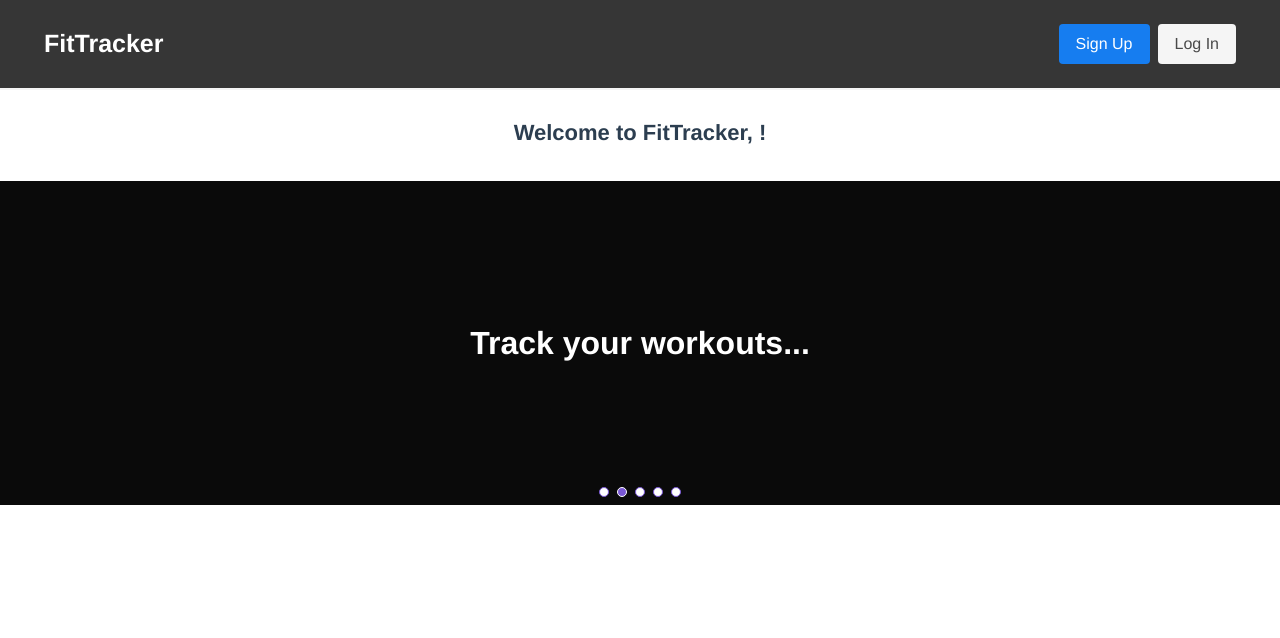
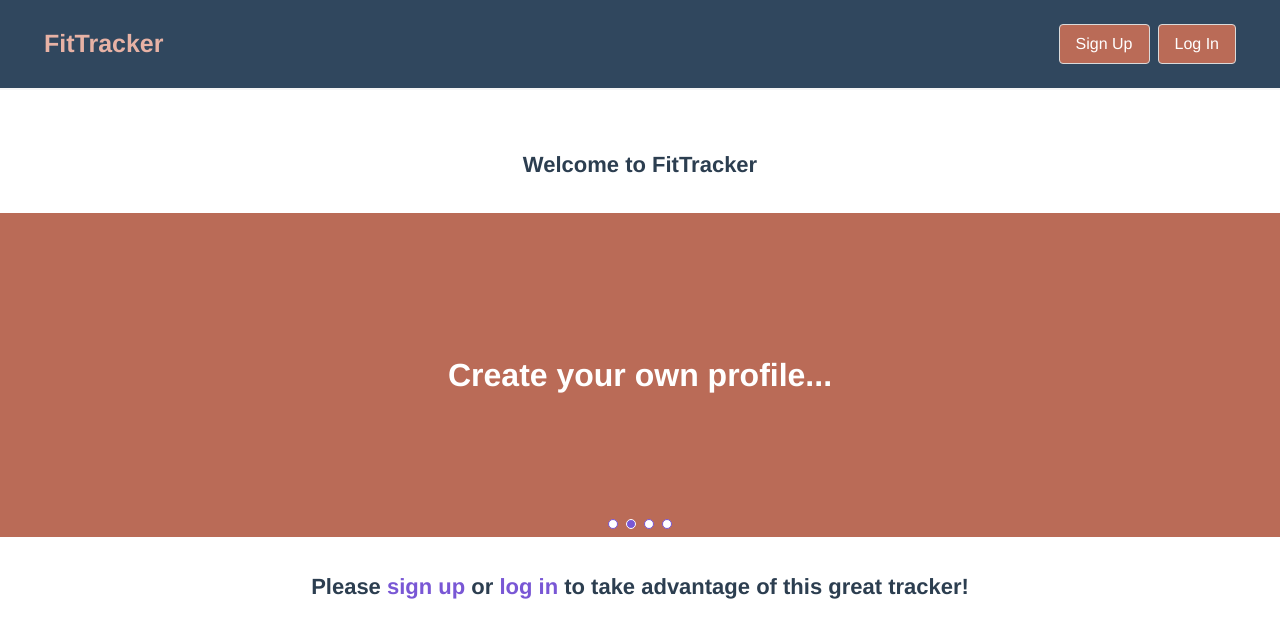
Before and after one commit to spencer-gray/FitTracker, a Vue app in the folder client/: page /activity-log in a window 1280 px wide. Shown: the top 638 px of the page. Built offline with nearby package versions, Linux system fonts and the light colour scheme; sample sign-in values are in the browser's storage.

Commit message:
changed default page to landing page, changed colour scheme and other css elements, added grid layout for landing page

```diff
--- a/client/src/components/LoginForm.vue
+++ b/client/src/components/LoginForm.vue
@@ -76,7 +76,7 @@ export default {
                             type: 'is-success',
                         })
                         localStorage.setItem('token', res.data.token);
-                        this.$router.push('/dashboard');
+                        this.$router.push('/');
                     }
 
                 }, err => {
--- a/client/src/components/Navbar.vue
+++ b/client/src/components/Navbar.vue
@@ -1,7 +1,7 @@
 
 
 <template>
-    <b-navbar type="is-dark" v-bind:spaced="true" v-bind:shadow="true" v-bind:fixed-top="true">
+    <b-navbar class="navbar" v-bind:spaced="true" v-bind:shadow="true" v-bind:fixed-top="true">
         <template slot="brand">
             <b-navbar-item tag="router-link" :to="{ path: '/' }">
                 <p id="navbar-logo">FitTracker</p>
@@ -11,14 +11,13 @@
         <template slot="start" v-if='getLoginState === true'>
             <b-navbar-item
                 tag="router-link"
-                :to="{ path: '/dashboard' }"
-            >
+                :to="{ path: '/dashboard' }">
                 <p id="navbar-item">Dashboard</p>
             </b-navbar-item>
             <b-navbar-item tag="router-link" :to="{ path: '/exercises' }">
                 <p id="navbar-item">Exercises</p>
             </b-navbar-item>
-            <b-navbar-dropdown label="Workouts">
+            <b-navbar-dropdown class="dropdown" label="Workouts">
                 <b-navbar-item tag="router-link" :to="{ path: '/add-workout' }">
                     <p id="navbar-item">Create New Workout</p>
                 </b-navbar-item>
@@ -31,14 +30,16 @@
         <template slot="end">
             <b-navbar-item v-if='getLoginState === false' tag="div">
                 <div class="buttons">
-                    <b-button tag="router-link"
-                        to="/register"
-                        type="is-info">
+                    <b-button
+                        class="signUpButton"
+                        tag="router-link"
+                        to="/register">
                         Sign Up
                     </b-button>
-                    <b-button tag="router-link"
-                        to="/login"
-                        type="is-light">
+                    <b-button
+                        class="loginButton"
+                        tag="router-link"
+                        to="/login">
                         Log In
                     </b-button>
                 </div>
@@ -46,8 +47,8 @@
             <b-navbar-item v-if='getLoginState === true' tag="div">
                 <div class="buttons">
                     <b-button
-                        v-on:click="logout"
-                        type="is-info">
+                        class="logoutButton"
+                        v-on:click="logout">
                         Logout
                     </b-button>
                 </div>
@@ -74,7 +75,7 @@ export default {
             this.$store.commit('setLoginState', false);
             this.$store.commit('setUsername', '');
             localStorage.clear();           // clear token
-            this.$router.push('/login');    // redirect to login page
+            // this.$router.push('/');    // dont redirect anywhere
         }
     }
 }
@@ -84,7 +85,6 @@ export default {
 <style scoped lang="scss">
 #nav {
     text-align: center;
-    background-color: #3700B3;
     padding-bottom: 2rem;
     padding-top: 0;
     a {
@@ -97,17 +97,59 @@ export default {
         }
     }
 }
+.navbar {
+    background-color: #30475e;
+}
+
+//add button colours here if nessecary
+
 #navbar-logo {
+    color: #e7b2a5;
     font-size: 25px;
     font-weight: 900;
     // padding: 0 20px;
+}
+
+.signUpButton{
+    background-color: #ba6b57;
+    color:white;
+}
+
+.signUpButton:hover {
+    background-color: white;
+    color: #30475e;
+}
+
+.loginButton{
+    background-color: #ba6b57;
+    color:white;
+}
+
+.loginButton:hover {
+    background-color: white;
+    color: #30475e;
+}
+
+.logoutButton{
+    background-color: #ba6b57;
+    color:white;
+}
+
+.logoutButton:hover {
+    background-color: white;
+    color: #30475e;
 }
 #nav-routes {
     padding-left: 50px;
 }
 #navbar-item {
     font-size: 18px;
+    color: #e7b2a5;
     //font-weight: 300;
 }
 
+.dropdown {
+    color: white;
+}
+
 </style>
--- a/client/src/views/LandingPage.vue
+++ b/client/src/views/LandingPage.vue
@@ -1,60 +1,175 @@
 <template>
-    <div class="dash-title">
-        Welcome to FitTracker, {{ getUsername }}!
+  <!-- if user exists, then output this page -->
+  <div class="dash-title" v-if="getUsername === ''">
+    Welcome to FitTracker
     <b-carousel>
-            <b-carousel-item v-for="(carousel, i) in carousels" :key="i">
-                <section :class="`hero is-medium is-${carousel.color}`">
+      <b-carousel-item v-for="(carousel, i) in VisitorCarousels" :key="i">
+        <section :class="`hero is-medium`" :style="`background-color:${carousel.color};`">
           <div class="hero-body has-text-centered">
-                        <h1 class="title">{{carousel.text}}</h1>
+            <h1 class="title" style="color:white;">{{carousel.text}}</h1>
           </div>
         </section>
       </b-carousel-item>
     </b-carousel>
+    <br />Please
+    <a href="http://localhost:8080/#/register">sign up</a>
+    or
+    <a href="http://localhost:8080/#/login">log in</a>
+    to take advantage of this great tracker!
   </div>
-
+  <!-- if user does not exists, then output this page -->
+  <div class="dash-title" v-else-if="getUsername !== ''">
+    Welcome to FitTracker, {{ getUsername }}!
+    <b-carousel>
+      <b-carousel-item v-for="(carousel, i) in UserCarousels" :key="i">
+        <section :class="`hero is-medium`" :style="`background-color:${carousel.color};`">
+          <div class="hero-body has-text-centered">
+            <h1 class="title" style="color:white;">{{carousel.text}}</h1>
+          </div>
+        </section>
+      </b-carousel-item>
+    </b-carousel>
+    <br />Enjoy!
+    <br />
+    <div class="wrapper">
+      <div class="box1" v-on:click="dashboard">
+        Analyze Dashboard...
+        <div>Checkout graphs, analytics, ...</div>
+      </div>
+      <div class="box2" v-on:click="excercises">
+        Browse Excercises...
+        <div>Choose from all different body parts!</div>
+      </div>
+      <div class="box3" v-on:click="track">
+        Track all your workouts...
+        <div>Take advantage of a huge selection of all our excercises...</div>
+      </div>
+      <div class="box4" v-on:click="saved">
+        View your saved workouts...
+        <div>Never forget what you did the day before!</div>
+      </div>
+    </div>
+  </div>
 </template>
 
 <script>
-import { mapGetters } from 'vuex';
+import { mapGetters } from "vuex";
 
 export default {
-    name: 'LandingPage',
-    created() {
-        // User is not authorized, redirect to login page
-        if (localStorage.getItem('token') === null) {
-            this.$router.push('login');
-        }
-    },
-    data(){
+  name: "LandingPage",
+  // created() {
+  //     // User is not authorized, redirect to login page
+  //     if (localStorage.getItem('token') === null) {
+  //         this.$router.push('login');
+  //     }
+  // },
+  data() {
     return {
       // need to figure out color scheme of app
       // can change texts of slide once features are figured out
-            carousels: [
-                { text: 'Get fit now!', color: "black" },
-                { text: 'Track your workouts...', color: 'black' },
-                { text: 'Create your own profile...', color: 'black' },
-                { text: 'OTHER FEATURES...', color: 'black' },
-                { text: 'OTHER FEATURES...', color: 'black' }
+      VisitorCarousels: [
+        { text: "Get fit now!", color: "#30475e" },
+        { text: "Create your own profile...", color: "#ba6b57" },
+        { text: "Track your workouts...", color: "#f1935c" },
+        { text: "OTHER FEATURES...", color: "#e7b2a5" }
+      ],
+      UserCarousels: [
+        { text: "Time to get fit!", color: "#30475e" },
+        { text: "Check out your dashboard...", color: "#ba6b57" },
+        { text: "Start tracking your workouts...", color: "#f1935c" },
+        { text: "OTHER FEATURES...", color: "#e7b2a5" }
       ]
-        }
+    };
   },
-    computed: mapGetters(['getLoginState', 'getUsername']),
+  computed: mapGetters(["getLoginState", "getUsername"]),
   methods: {
-
+    dashboard() {
+      this.$router.push("/dashboard"); // dont redirect anywhere
+    },
+    excercises() {
+      this.$router.push("/exercises"); // dont redirect anywhere
+    },
+    track() {
+      this.$router.push("/add-workout"); // dont redirect anywhere
+    },
+    saved() {
+      this.$router.push("/activity-log"); // dont redirect anywhere
     }
   }
+};
 </script>
 
 <style scoped lang="scss">
-
 div {
   padding-top: 1rem;
 }
 
 .dash-title {
+  padding-top: 3rem;
   margin: 1rem auto;
   font-size: 22px;
   font-weight: 700;
   text-align: center;
 }
+
+.wrapper {
+  display: grid;
+  grid-template-columns: repeat(1, 1fr);
+  grid-auto-rows: 30%;
+}
+
+.box1 {
+  margin-left: 5%;
+  margin-right: 5%;
+  background-color: #e7b2a5;
+  color: white;
+  border-radius: 20px;
+}
+
+.box1:hover {
+  background-color: #30475e;
+  cursor: pointer;
+}
+
+.box2 {
+  margin-top: 1%;
+  margin-left: 5%;
+  margin-right: 5%;
+  background-color: #f1935c;
+  color: white;
+  border-radius: 20px;
+}
+
+.box2:hover {
+  background-color: #ba6b57;
+  cursor: pointer;
+}
+
+.box3 {
+  margin-top: 1%;
+  margin-left: 5%;
+  margin-right: 5%;
+  background-color: #ba6b57;
+  color: white;
+  border-radius: 20px;
+}
+
+.box3:hover {
+  background-color: #f1935c;
+  cursor: pointer;
+}
+
+.box4 {
+  margin-top: 1%;
+  margin-left: 5%;
+  margin-right: 5%;
+  background-color: #30475e;
+  color: white;
+  border-radius: 20px;
+}
+
+.box4:hover {
+  background-color: #e7b2a5;
+  cursor: pointer;
+}
 </style>
```
Lines whose indentation alone changed are shown as unchanged.
